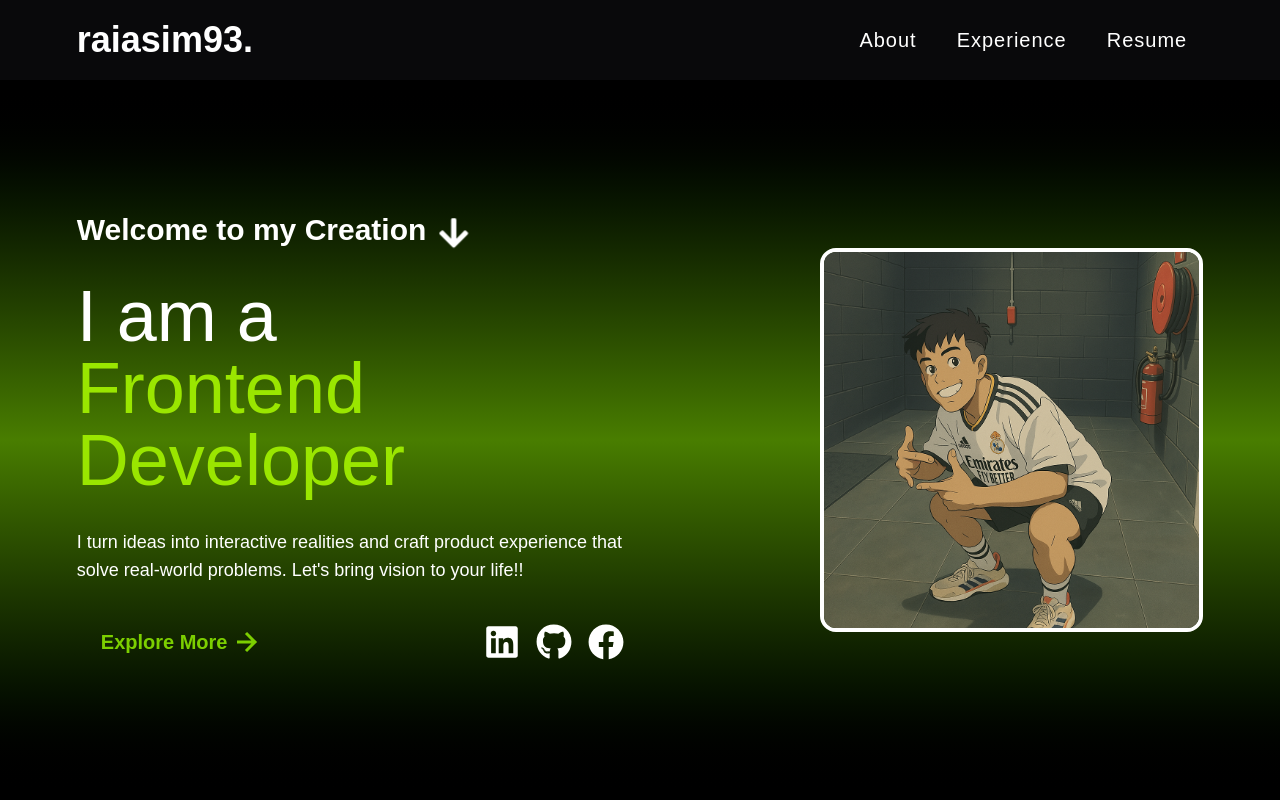
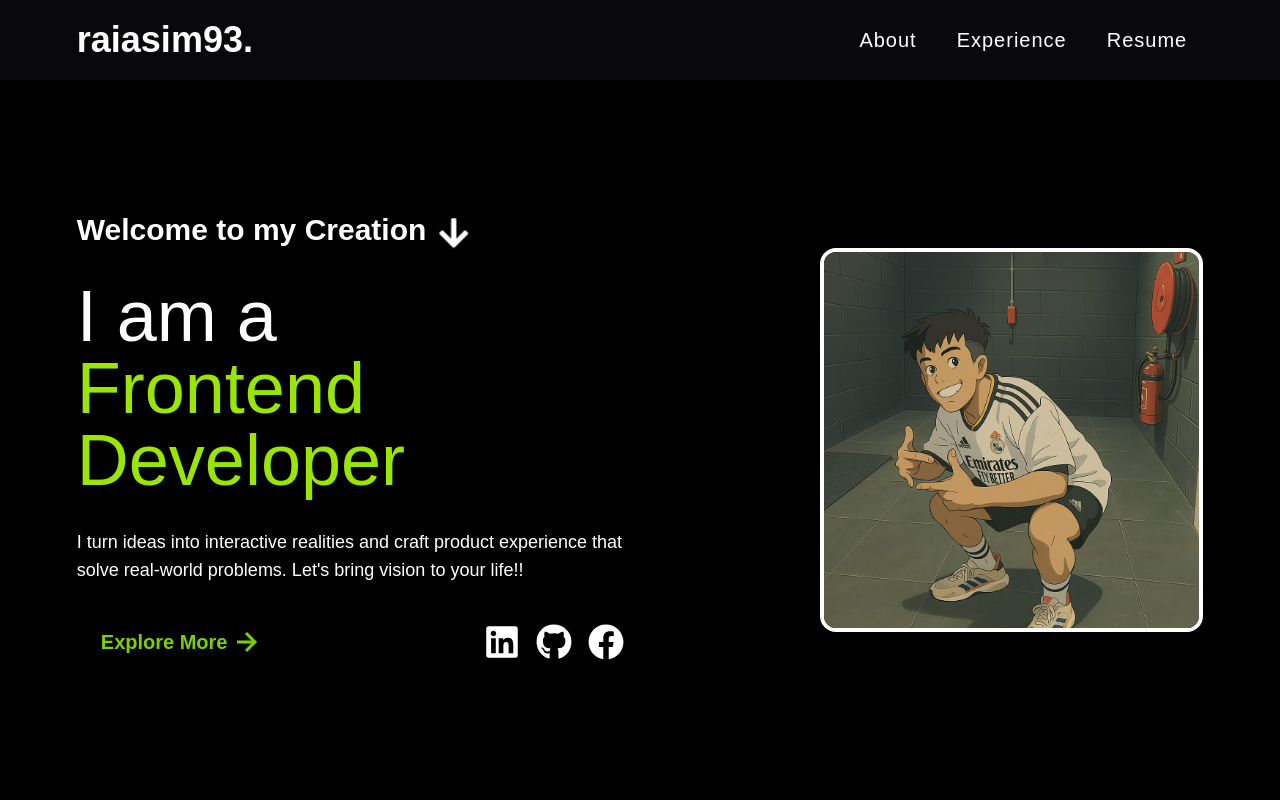
Before and after one commit to raiasim93/my-portfolio, a Next.js app: page / in a window 1280 px wide. Shown: the top 800 px of the page. Built offline with nearby package versions, Linux system fonts and the light colour scheme.

Commit message:
Improvement: Remove the gradient background from landing page

```diff
--- a/src/components/modules/landing/HeroSection.tsx
+++ b/src/components/modules/landing/HeroSection.tsx
@@ -20,7 +20,7 @@ const HeroSection = () => {
         }
     }, []);
     return (
-        <section className='bg-gradient-to-b from-black via-lime-700 to-black bg- min-h-[calc(100vh-80px)]  w-full py-8 px-[6vw] 2xl:px-[16vw] flex flex-col gap-x-8 lg:flex-row justify-center items-center  text-4xl  '>
+        <section className='bg-black bg- min-h-[calc(100vh-80px)]  w-full py-8 px-[6vw] 2xl:px-[16vw] flex flex-col gap-x-8 lg:flex-row justify-center items-center  text-4xl  '>
             {/* Text section */}
             <div className='w-full mb-12 lg:mb-0 lg:w-1/2 flex flex-col lg:flex-col gap-y-6  lg:gap-y-8 text-center lg:text-left '>
                 <div className='text-lg font-bold flex items-center justify-center lg:justify-start lg:text-3xl mb-4 lg:mb-0  sm:mb-0  w-full'>
```
